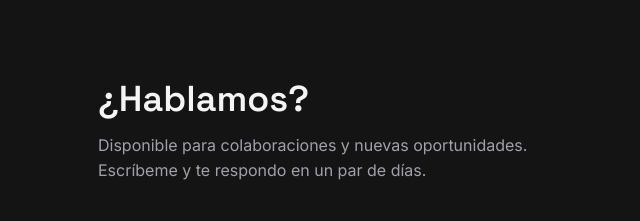
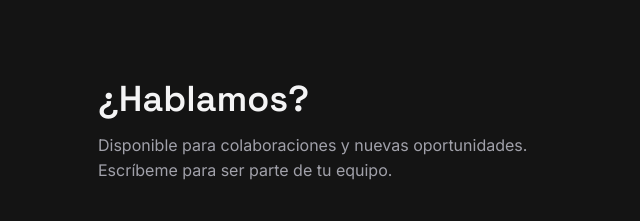
Before and after one commit to JuanPablo616/portfolio, a plain HTML site: page index.html in a window 1280 px wide. Shown: the part 2680-2901 px from the top of the page, 16-656 px from the left. Drawn offline with Linux system fonts and the light colour scheme.

Commit message:
Update Form

```diff
--- a/index.html
+++ b/index.html
@@ -201,7 +201,7 @@
     <div class="section-inner">
       <div class="footer-top reveal">
         <h2>¿Hablamos?</h2>
-        <p>Disponible para colaboraciones y nuevas oportunidades. Escríbeme y te respondo en un par de días.</p>
+        <p>Disponible para colaboraciones y nuevas oportunidades. Escríbeme para ser parte de tu equipo.</p>
       </div>
 
       <form class="contact-form reveal" id="contact-form" novalidate>
```
